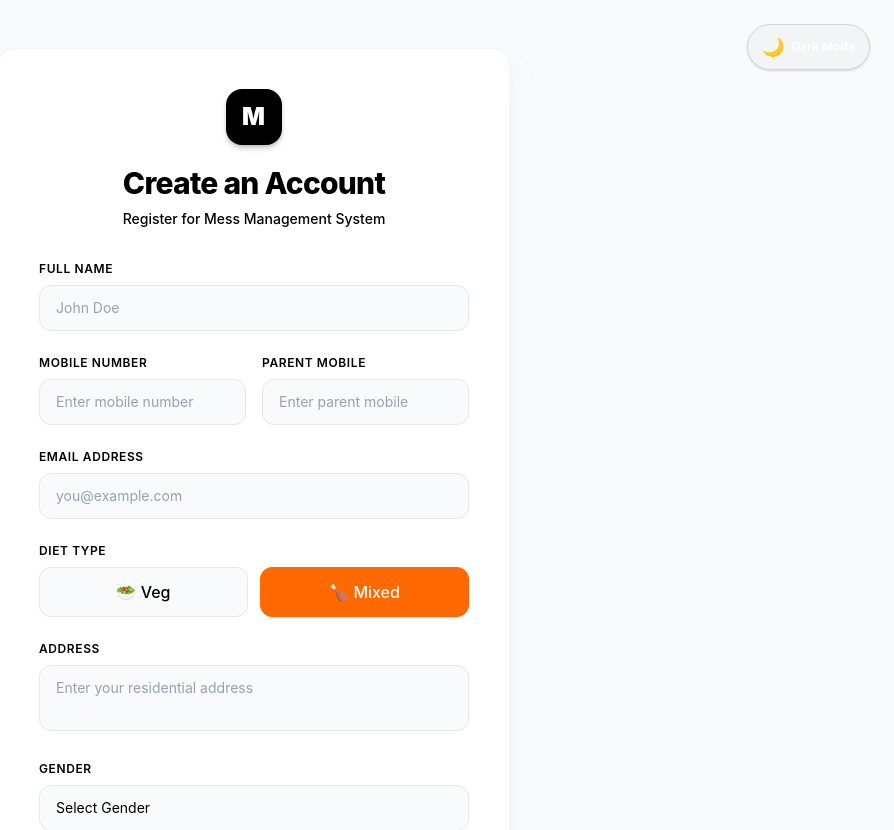
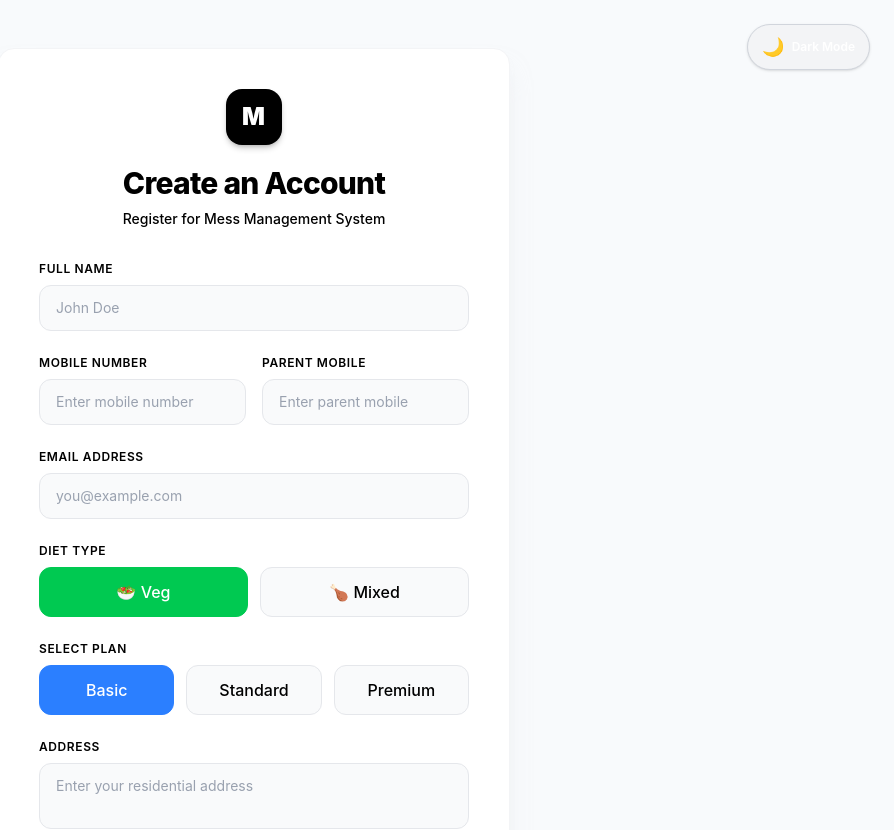
Before and after one commit to Abhishekshirsath0/Mess-Management-System, a React (Vite) app in the folder frontend/: page /register in a window 1280 px wide. Shown: the top 830 px of the page, without its empty margins (386-1280 px from the left). Built offline with nearby package versions, Linux system fonts and the light colour scheme.

Commit message:
modifications

```diff
--- a/frontend/src/components/common/Register.jsx
+++ b/frontend/src/components/common/Register.jsx
@@ -1,6 +1,6 @@
 import React, { useState } from "react";
 import { Link, useNavigate } from "react-router-dom";
-import {postUserdata} from "../../service";
+import { postUserdata } from "../../service";
 import { useTheme } from "../../context/ThemeContext";
 
 export default function Register() {
@@ -10,7 +10,8 @@ export default function Register() {
     mobile: "",
     parentMobile: "",
     email: "",
-    dietType: "Mixed",
+    dietType: "Pure Veg",
+    plan: "Basic",
     address: "",
     gender: "",
     password: "",
@@ -47,7 +48,8 @@ export default function Register() {
         mobile: "",
         parentMobile: "",
         email: "",
-      dietType: "",
+        dietType: "Mixed",
+        plan: "Basic",
         address: "",
         gender: "",
         password: "",
@@ -169,6 +171,8 @@ export default function Register() {
                 className="w-full px-4 py-3 text-sm text-gray-900 bg-gray-50 border border-gray-200 rounded-xl placeholder:text-gray-400 focus:bg-white focus:border-black focus:ring-4 focus:ring-black/5 transition-all outline-none"
               />
             </div>
+
+            {/* Diet Type */}
             <div>
               <label className="block mb-2 text-xs font-semibold uppercase tracking-wider text-gray-700">
                 Diet Type
@@ -181,8 +185,7 @@ export default function Register() {
                   onClick={() =>
                     setFormData({ ...formData, dietType: "Pure Veg" })
                   }
-  className={`flex-1 py-3 rounded-xl border font-medium transition-all ${
-    formData.dietType === "Pure Veg"
+                  className={`flex-1 py-3 rounded-xl border font-medium transition-all ${formData.dietType === "Pure Veg"
                       ? "bg-green-500 text-white border-green-500"
                       : "bg-gray-50 text-gray-700 border-gray-200 hover:bg-green-50"
                     }`}
@@ -196,13 +199,57 @@ export default function Register() {
                   onClick={() =>
                     setFormData({ ...formData, dietType: "Mixed" })
                   }
-      className={`flex-1 py-3 rounded-xl border font-medium transition-all ${
-        formData.dietType === "Mixed"
+                  className={`flex-1 py-3 rounded-xl border font-medium transition-all ${formData.dietType === "Mixed"
                       ? "bg-orange-500 text-white border-orange-500"
                       : "bg-gray-50 text-gray-700 border-gray-200 hover:bg-orange-50"
                     }`}
                 >
                   🍗 Mixed
+                </button>
+              </div>
+            </div>
+
+            {/* Select Plan */}
+            <div>
+              <label className="block mb-2 text-xs font-semibold uppercase tracking-wider text-gray-700">
+                Select Plan
+              </label>
+
+              <div className="flex gap-3">
+                {/* Basic */}
+                <button
+                  type="button"
+                  onClick={() => setFormData({ ...formData, plan: "Basic" })}
+                  className={`flex-1 py-3 rounded-xl border font-medium transition-all ${formData.plan === "Basic"
+                      ? "bg-blue-500 text-white border-blue-500"
+                      : "bg-gray-50 text-gray-700 border-gray-200 hover:bg-blue-50"
+                    }`}
+                >
+                  Basic
+                </button>
+
+                {/* Standard */}
+                <button
+                  type="button"
+                  onClick={() => setFormData({ ...formData, plan: "Standard" })}
+                  className={`flex-1 py-3 rounded-xl border font-medium transition-all ${formData.plan === "Standard"
+                      ? "bg-purple-500 text-white border-purple-500"
+                      : "bg-gray-50 text-gray-700 border-gray-200 hover:bg-purple-50"
+                    }`}
+                >
+                  Standard
+                </button>
+
+                {/* Premium */}
+                <button
+                  type="button"
+                  onClick={() => setFormData({ ...formData, plan: "Premium" })}
+                  className={`flex-1 py-3 rounded-xl border font-medium transition-all ${formData.plan === "Premium"
+                      ? "bg-yellow-500 text-white border-yellow-500"
+                      : "bg-gray-50 text-gray-700 border-gray-200 hover:bg-yellow-50"
+                    }`}
+                >
+                  Premium
                 </button>
               </div>
             </div>
--- a/frontend/src/service.js
+++ b/frontend/src/service.js
@@ -13,7 +13,7 @@ export const mapUser = (user) => ({
   address: user.Address,
   gender: user.Gender,
   role: user.Usertype || "user",
-  plan: user.Plan || "STANDARD",
+  plan: user.Plan ,
   paymentStatus: user.PaymentStatus || "Pending",
   paid: user.PaidAmount ?? 0,
   pending: user.PendingAmount ?? 3600,
@@ -22,33 +22,35 @@ export const mapUser = (user) => ({
 
 export const postUserdata = async (userdata) => {
   try {
-    // Debug: Check data before sending
-    console.log("Sending User Data:", userdata);
 
     const response = await axios.post(`${API}/user`, {
+
       Name: userdata.fullname,
+
       Mobile: userdata.mobile,
+
       Parent_Mob: userdata.parentMobile,
+
       Email: userdata.email,
-      DietType: userdata.dietType || "Mixed", // or "Pure Veg"
+
+      DietType: userdata.dietType || "Mixed",
+
       Address: userdata.address,
+
       Gender: userdata.gender,
+
       Password: userdata.password,
-      Plan: userdata.plan || "STANDARD",
+
+      Plan: userdata.plan?.toUpperCase() || "STANDARD",
+
     });
 
-    console.log("Registration Success:", response.data);
+    return response.data;
 
-    return mapUser(response.data);
   } catch (error) {
-    console.error("POST USER ERROR:", error.response?.data || error.message);
-
-    // Return backend validation message if available
-    throw new Error(
-      error.response?.data?.message || "Registration failed. Please try again."
-    );
+    throw error.response?.data || error;
   }
-};
+}
 
 export const loginUser = async (credentials) => {
   try {
```
Also changed, not shown: 1 other file (tests, documents, lock files or other folders). Lines whose indentation alone changed are shown as unchanged.
